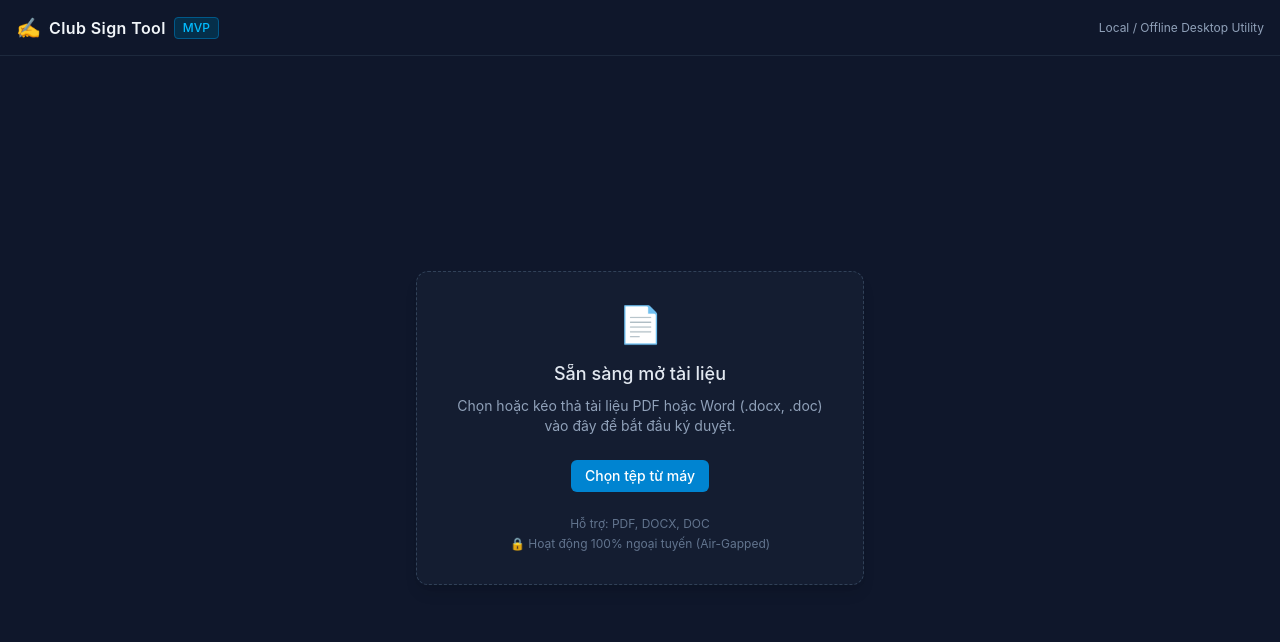
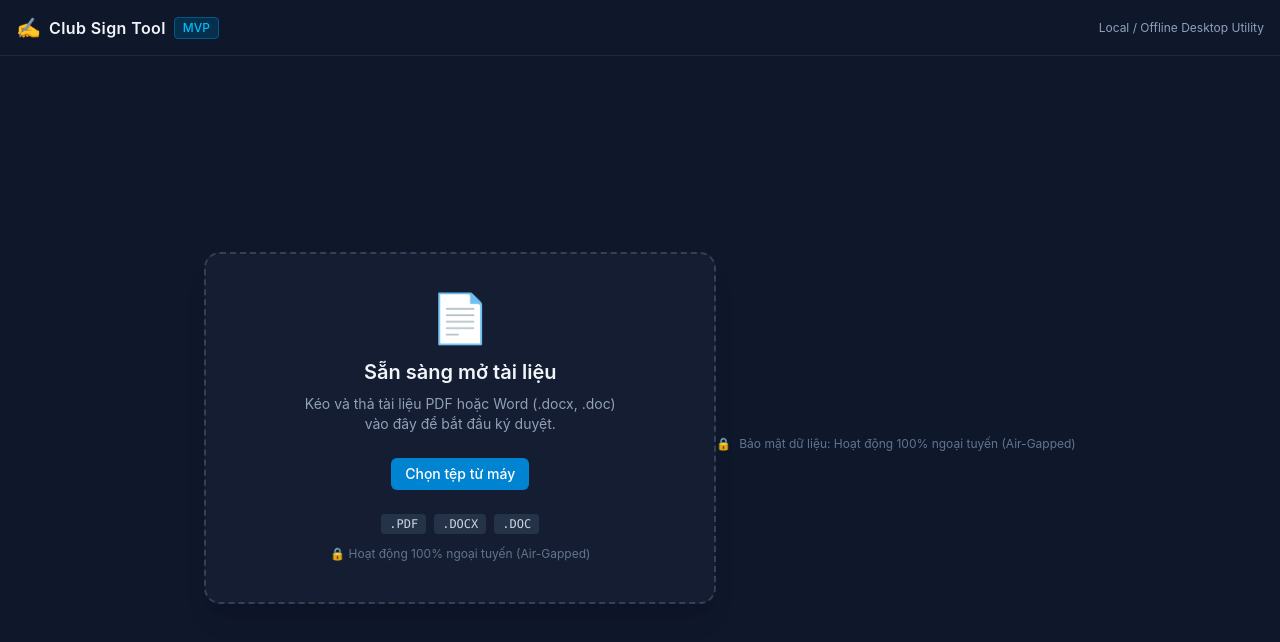
Before and after one commit to Khoa35734/club-sign-tool, a React (Vite) app: page / in a window 1280 px wide. Shown: the top 642 px of the page. Built offline with nearby package versions, Linux system fonts and the light colour scheme; the HTML template or start-up script is replaced by a standard one.

Commit message:
feat(file): implement drag and drop zone for opening documents (FR-FILE-001)

```diff
--- a/src/App.tsx
+++ b/src/App.tsx
@@ -2,7 +2,7 @@ import type { JSX } from 'react';
 import { AppShell } from '@/app/AppShell';
 import { Button } from '@/components';
 import { useDocumentStore } from '@/stores';
-import { useOpenFile } from '@/features/document';
+import { useOpenFile, DropZone } from '@/features/document';
 
 export function App(): JSX.Element {
   const activeDocument = useDocumentStore((state) => state.activeDocument);
@@ -30,29 +30,11 @@ export function App(): JSX.Element {
       )}
 
       {!activeDocument ? (
-        <div className="flex max-w-md flex-col items-center justify-center rounded-xl border border-dashed border-slate-700 bg-slate-800/40 p-8 text-center shadow-lg">
-          <div className="mb-4 text-4xl">📄</div>
-          <h2 className="mb-2 text-lg font-medium text-slate-200">
-            Sẵn sàng mở tài liệu
-          </h2>
-          <p className="mb-6 text-sm text-slate-400">
-            Chọn hoặc kéo thả tài liệu PDF hoặc Word (.docx, .doc) vào đây để bắt đầu ký duyệt.
-          </p>
-          <div className="mb-6 flex gap-3">
-            <Button
-              variant="primary"
-              size="md"
-              onClick={handleSelectFile}
-              disabled={isLoading}
-            >
-              {isLoading ? 'Đang mở hộp thoại...' : 'Chọn tệp từ máy'}
-            </Button>
-          </div>
-          <div className="flex flex-col items-center gap-1 text-xs text-slate-500">
-            <span>Hỗ trợ: PDF, DOCX, DOC</span>
-            <span>🔒 Hoạt động 100% ngoại tuyến (Air-Gapped)</span>
-          </div>
-        </div>
+        <DropZone
+          onOpenFile={handleSelectFile}
+          isLoading={isLoading}
+          buttonLabel="Chọn tệp từ máy"
+        />
       ) : (
         <div className="flex w-full max-w-lg flex-col rounded-xl border border-slate-700 bg-slate-800/80 p-6 shadow-xl backdrop-blur-sm">
           <div className="mb-4 flex items-center justify-between border-b border-slate-700/60 pb-3">
@@ -92,6 +74,11 @@ export function App(): JSX.Element {
           </div>
         </div>
       )}
+
+      <div className="mt-8 flex items-center justify-center gap-2 text-xs text-slate-500">
+        <span>🔒</span>
+        <span>Bảo mật dữ liệu: Hoạt động 100% ngoại tuyến (Air-Gapped)</span>
+      </div>
     </AppShell>
   );
 }
--- /dev/null
+++ b/src/features/document/components/DropZone.tsx
@@ -0,0 +1,110 @@
+/**
+ * Interactive Drag & Drop Zone for opening PDF & Word documents
+ * Reference: docs/SRS.md FR-FILE-001, FR-FILE-002, Screen 1 (Home)
+ */
+
+import type { JSX } from 'react';
+import { Button } from '@/components';
+import { useFileDrop } from '../hooks/useFileDrop';
+
+export interface DropZoneProps {
+  onOpenFile: () => void;
+  isLoading?: boolean;
+  buttonLabel?: string;
+}
+
+export function DropZone({
+  onOpenFile,
+  isLoading = false,
+  buttonLabel = 'Chọn tệp từ máy',
+}: DropZoneProps): JSX.Element {
+  const {
+    isDragging,
+    error,
+    clearError,
+    onDragEnter,
+    onDragOver,
+    onDragLeave,
+    onDrop,
+  } = useFileDrop();
+
+  return (
+    <div className="flex w-full max-w-lg flex-col items-center">
+      {error && (
+        <div
+          role="alert"
+          className="mb-4 flex w-full items-center justify-between rounded-lg border border-red-500/40 bg-red-950/40 px-4 py-3 text-sm text-red-200 shadow-md"
+        >
+          <span>{error}</span>
+          <button
+            type="button"
+            onClick={clearError}
+            className="ml-3 text-xs text-red-300 hover:text-white"
+            title="Đóng thông báo"
+          >
+            ✕
+          </button>
+        </div>
+      )}
+
+      <div
+        data-testid="drop-zone"
+        onDragEnter={onDragEnter}
+        onDragOver={onDragOver}
+        onDragLeave={onDragLeave}
+        onDrop={onDrop}
+        className={`flex w-full flex-col items-center justify-center rounded-2xl border-2 border-dashed p-10 text-center transition-all duration-200 shadow-xl ${
+          isDragging
+            ? 'scale-[1.02] border-indigo-400 bg-indigo-950/50 ring-4 ring-indigo-500/30'
+            : 'border-slate-700 bg-slate-800/40 hover:border-slate-500'
+        }`}
+      >
+        <div
+          className={`mb-4 text-5xl transition-transform duration-200 ${
+            isDragging ? 'scale-125' : ''
+          }`}
+        >
+          {isDragging ? '📥' : '📄'}
+        </div>
+
+        <h2 className="mb-2 text-xl font-semibold text-slate-100">
+          {isDragging ? 'Thả tài liệu vào đây' : 'Sẵn sàng mở tài liệu'}
+        </h2>
+
+        <p className="mb-6 max-w-xs text-sm text-slate-400">
+          {isDragging
+            ? 'Thả tệp để bắt đầu nạp vào trình ký duyệt'
+            : 'Kéo và thả tài liệu PDF hoặc Word (.docx, .doc) vào đây để bắt đầu ký duyệt.'}
+        </p>
+
+        <div className="mb-6 flex gap-3">
+          <Button
+            variant="primary"
+            size="md"
+            onClick={onOpenFile}
+            disabled={isLoading}
+          >
+            {isLoading ? 'Đang mở hộp thoại...' : buttonLabel}
+          </Button>
+        </div>
+
+        <div className="flex flex-col items-center gap-2 text-xs text-slate-500">
+          <div className="flex gap-2">
+            <span className="rounded bg-slate-700/60 px-2 py-0.5 font-mono text-slate-300">
+              .PDF
+            </span>
+            <span className="rounded bg-slate-700/60 px-2 py-0.5 font-mono text-slate-300">
+              .DOCX
+            </span>
+            <span className="rounded bg-slate-700/60 px-2 py-0.5 font-mono text-slate-300">
+              .DOC
+            </span>
+          </div>
+          <span className="mt-1">🔒 Hoạt động 100% ngoại tuyến (Air-Gapped)</span>
+        </div>
+      </div>
+    </div>
+  );
+}
+
+export default DropZone;
--- /dev/null
+++ b/src/features/document/hooks/useFileDrop.ts
@@ -0,0 +1,162 @@
+/**
+ * Hook for managing Drag & Drop zone file drops
+ * Reference: docs/SRS.md FR-FILE-001, FR-FILE-002
+ */
+
+import { useState, useEffect, useCallback, type DragEvent } from 'react';
+import { useDocumentStore } from '@/stores';
+import { isSupportedDocument } from '@/utils/file';
+
+export interface UseFileDropResult {
+  isDragging: boolean;
+  error: string | null;
+  clearError: () => void;
+  processDroppedPath: (filePath: string) => boolean;
+  onDragEnter: (e: DragEvent<HTMLElement>) => void;
+  onDragOver: (e: DragEvent<HTMLElement>) => void;
+  onDragLeave: (e: DragEvent<HTMLElement>) => void;
+  onDrop: (e: DragEvent<HTMLElement>) => void;
+}
+
+export function useFileDrop(): UseFileDropResult {
+  const [isDragging, setIsDragging] = useState(false);
+  const [error, setError] = useState<string | null>(null);
+  const setFilePath = useDocumentStore((state) => state.setFilePath);
+
+  const clearError = useCallback((): void => {
+    setError(null);
+  }, []);
+
+  const processDroppedPath = useCallback(
+    (filePath: string): boolean => {
+      setError(null);
+      const cleanPath = filePath.trim();
+      if (!cleanPath) {
+        return false;
+      }
+
+      if (!isSupportedDocument(cleanPath)) {
+        setError(
+          `Định dạng tệp không được hỗ trợ: "${cleanPath}". Chỉ chấp nhận .pdf, .docx, .doc.`
+        );
+        return false;
+      }
+
+      try {
+        setFilePath(cleanPath);
+        return true;
+      } catch (err: unknown) {
+        const msg =
+          err instanceof Error
+            ? err.message
+            : 'Không thể mở tài liệu. Vui lòng thử lại.';
+        setError(msg);
+        return false;
+      }
+    },
+    [setFilePath]
+  );
+
+  const onDragEnter = useCallback((e: DragEvent<HTMLElement>): void => {
+    e.preventDefault();
+    e.stopPropagation();
+    setIsDragging(true);
+  }, []);
+
+  const onDragOver = useCallback((e: DragEvent<HTMLElement>): void => {
+    e.preventDefault();
+    e.stopPropagation();
+    if (e.dataTransfer) {
+      e.dataTransfer.dropEffect = 'copy';
+    }
+    setIsDragging(true);
+  }, []);
+
+  const onDragLeave = useCallback((e: DragEvent<HTMLElement>): void => {
+    e.preventDefault();
+    e.stopPropagation();
+    if (e.currentTarget.contains(e.relatedTarget as Node)) {
+      return;
+    }
+    setIsDragging(false);
+  }, []);
+
+  const onDrop = useCallback(
+    (e: DragEvent<HTMLElement>): void => {
+      e.preventDefault();
+      e.stopPropagation();
+      setIsDragging(false);
+
+      const files = e.dataTransfer?.files;
+      if (!files || files.length === 0) {
+        return;
+      }
+
+      const file = files[0];
+      if (!file) return;
+
+      const filePath = (file as unknown as { path?: string }).path || file.name;
+      processDroppedPath(filePath);
+    },
+    [processDroppedPath]
+  );
+
+  useEffect(() => {
+    let unlisten: (() => void) | null = null;
+    let isMounted = true;
+
+    async function setupTauriDropListener(): Promise<void> {
+      try {
+        if (
+          typeof window !== 'undefined' &&
+          '__TAURI_INTERNALS__' in window
+        ) {
+          const { getCurrentWindow } = await import('@tauri-apps/api/window');
+          const unlistenFn = await getCurrentWindow().onDragDropEvent((event) => {
+            if (!isMounted) return;
+
+            if (event.payload.type === 'enter' || event.payload.type === 'over') {
+              setIsDragging(true);
+            } else if (event.payload.type === 'leave') {
+              setIsDragging(false);
+            } else if (event.payload.type === 'drop') {
+              setIsDragging(false);
+              const paths = event.payload.paths;
+              if (paths && paths.length > 0 && paths[0]) {
+                processDroppedPath(paths[0]);
+              }
+            }
+          });
+
+          if (isMounted) {
+            unlisten = unlistenFn;
+          } else {
+            unlistenFn();
+          }
+        }
+      } catch {
+        // Fallback gracefully in non-Tauri browser or test environments
+      }
+    }
+
+    void setupTauriDropListener();
+
+    return () => {
+      isMounted = false;
+      if (unlisten) {
+        unlisten();
+      }
+    };
+  }, [processDroppedPath]);
+
+  return {
+    isDragging,
+    error,
+    clearError,
+    processDroppedPath,
+    onDragEnter,
+    onDragOver,
+    onDragLeave,
+    onDrop,
+  };
+}
--- a/src/features/document/index.ts
+++ b/src/features/document/index.ts
@@ -4,3 +4,5 @@
 
 export * from './services/fileDialogService';
 export * from './hooks/useOpenFile';
+export * from './hooks/useFileDrop';
+export * from './components/DropZone';
```
Also changed, not shown: 3 other files (tests, documents, lock files or other folders).
